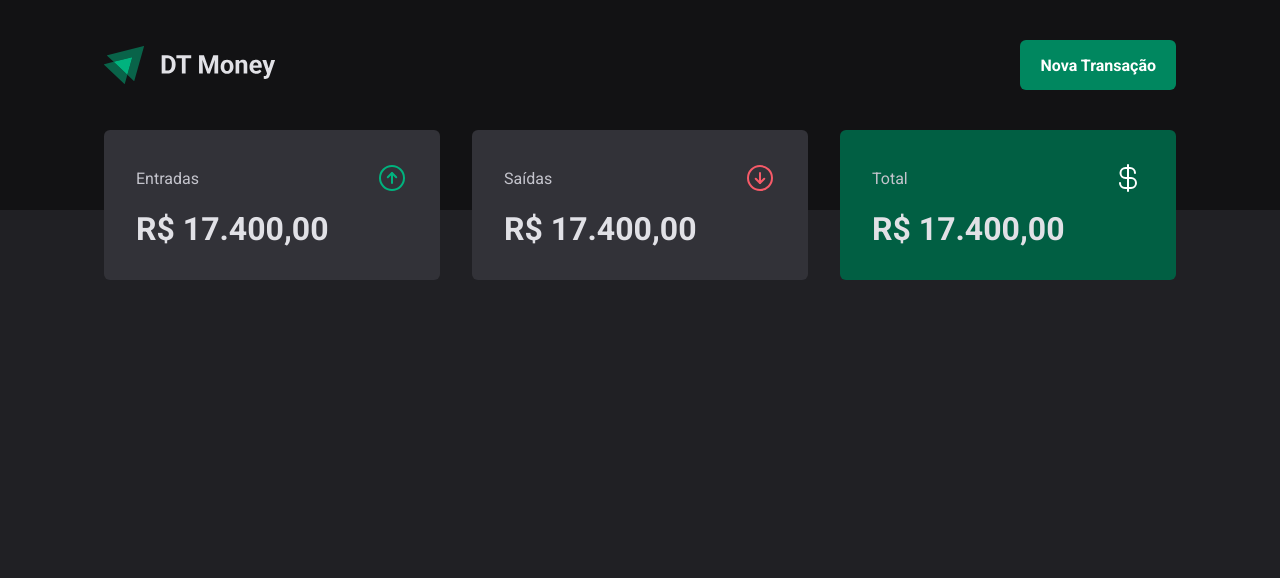
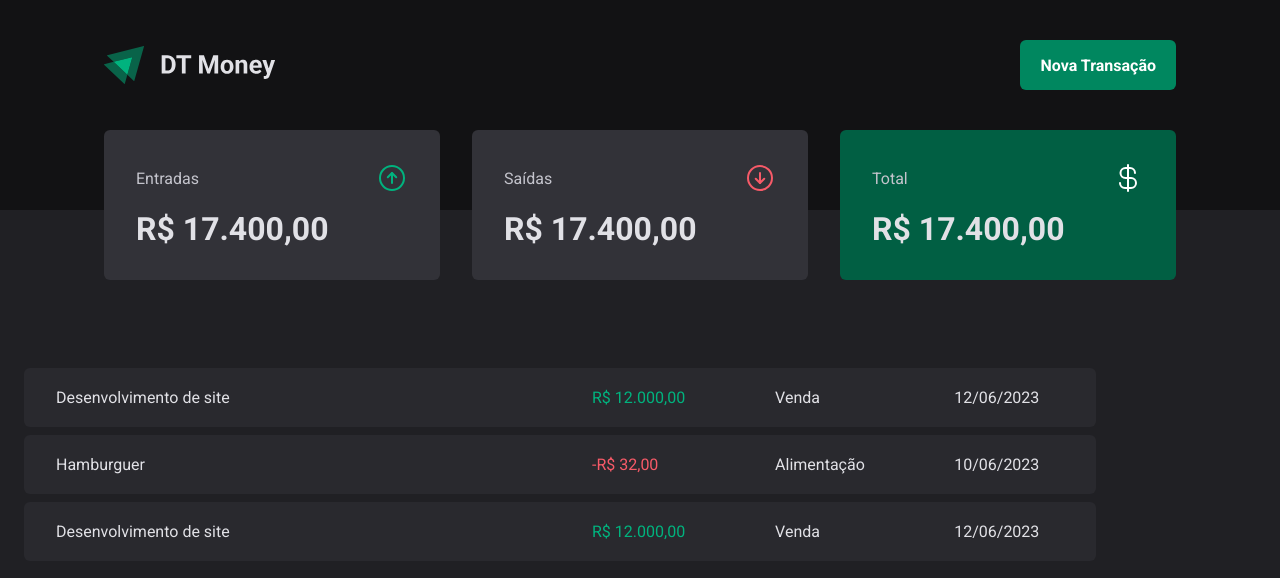
Before and after one commit to MarcioPezzi92/jubi-money, a React (Vite) app: page / in a window 1280 px wide. Shown: the top 578 px of the page. Built offline with nearby package versions, Linux system fonts and the light colour scheme.

Commit message:
feat: transactions table component

```diff
--- a/package.json
+++ b/package.json
@@ -17,6 +17,7 @@
     "styled-components": "^6.0.0-rc.3"
   },
   "devDependencies": {
+    "@rocketseat/eslint-config": "^1.2.0",
     "@types/react": "^18.0.37",
     "@types/react-dom": "^18.0.11",
     "@typescript-eslint/eslint-plugin": "^5.59.0",
--- a/src/pages/Transactions/index.tsx
+++ b/src/pages/Transactions/index.tsx
@@ -1,11 +1,47 @@
-import { Header } from "../../components/Header";
-import { Summary } from "../../components/Summary";
+import { Header } from '../../components/Header'
+import { Summary } from '../../components/Summary'
+import {
+  PriceHighlight,
+  TransactionsContainer,
+  TransactionsTable,
+} from './styles'
 
 export function Transactions() {
-  return(
+  return (
     <div>
       <Header />
       <Summary />
+
+      <TransactionsContainer>
+        <TransactionsTable>
+          <tbody>
+            <tr>
+              <td width="50%">Desenvolvimento de site</td>
+              <td>
+                <PriceHighlight variant="income">R$ 12.000,00</PriceHighlight>
+              </td>
+              <td>Venda</td>
+              <td>12/06/2023</td>
+            </tr>
+            <tr>
+              <td width="50%">Hamburguer</td>
+              <td>
+                <PriceHighlight variant="outcome">-R$ 32,00</PriceHighlight>
+              </td>
+              <td>Alimentação</td>
+              <td>10/06/2023</td>
+            </tr>
+            <tr>
+              <td width="50%">Desenvolvimento de site</td>
+              <td>
+                <PriceHighlight variant="income">R$ 12.000,00</PriceHighlight>
+              </td>
+              <td>Venda</td>
+              <td>12/06/2023</td>
+            </tr>
+          </tbody>
+        </TransactionsTable>
+      </TransactionsContainer>
     </div>
   )
 }
--- a/src/pages/Transactions/styles.ts
+++ b/src/pages/Transactions/styles.ts
@@ -0,0 +1,40 @@
+import { styled } from 'styled-components'
+
+export const TransactionsContainer = styled.main`
+  margin: 5rem 0 auto;
+  padding: 0 1.5rem;
+  width: 100%;
+  max-width: 1120px;
+`
+
+export const TransactionsTable = styled.table`
+  width: 100%;
+  border-collapse: separate;
+  border-spacing: 0 0.5rem;
+  /* margin-top: 1.5rem; */
+
+  td {
+    padding: 1.25rem 2rem;
+    background: ${(props) => props.theme['gray-700']};
+
+    &:first-child {
+      border-top-left-radius: 6px;
+      border-bottom-left-radius: 6px;
+    }
+    &:last-child {
+      border-top-right-radius: 6px;
+      border-bottom-right-radius: 6px;
+    }
+  }
+`
+
+interface PriceHighlightProps {
+  variant: 'income' | 'outcome'
+}
+
+export const PriceHighlight = styled.span<PriceHighlightProps>`
+  color: ${(props) =>
+    props.variant === 'income'
+      ? props.theme['green-300']
+      : props.theme['red-300']};
+`
```
Also changed, not shown: .eslintrc.cjs (deleted), .eslintrc.json (added), 1 other file (tests, documents, lock files or other folders).
